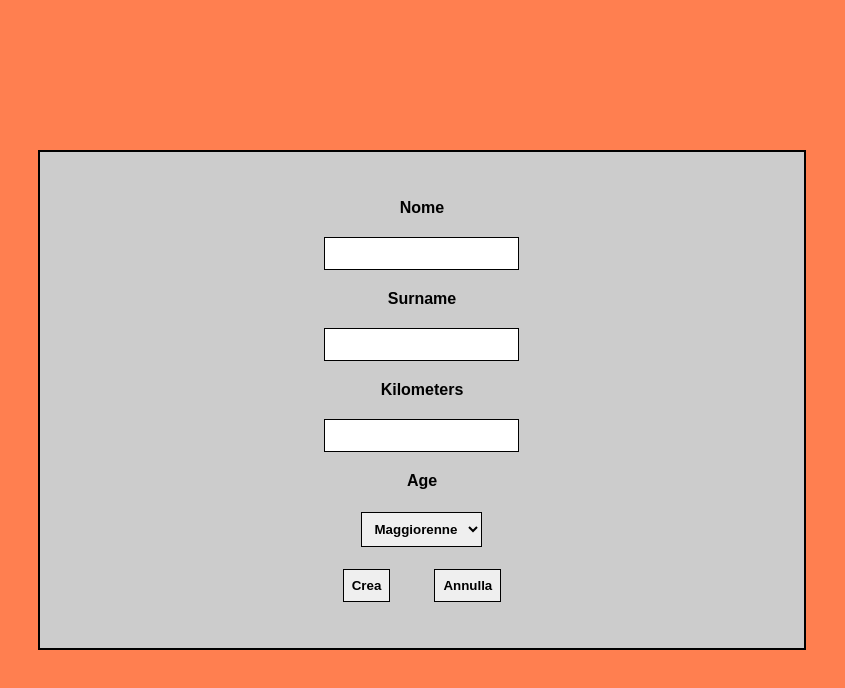
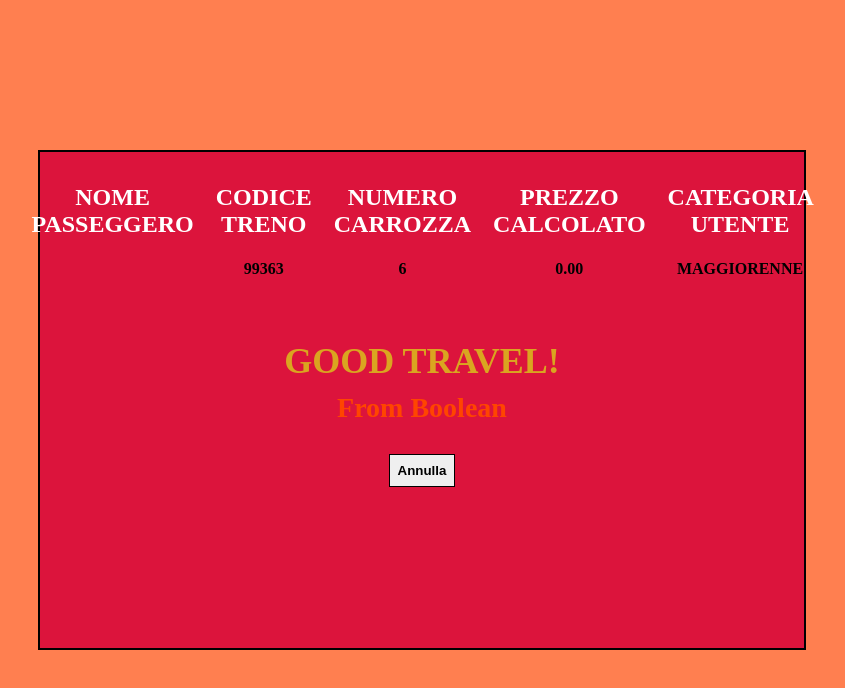
Before and after one commit to KobeGit24/js-biglietto-treno-form, a plain HTML site: page index.html in a window 1280 px wide. Both pictures are taken after a click on the button "Crea". Shown: the whole page, without its empty margins (218-1063 px from the left). Drawn offline with Linux system fonts and the light colour scheme.

Commit message:
ex complete!

```diff
--- a/css/style.css
+++ b/css/style.css
@@ -13,6 +13,7 @@
 }
 
 .login {
+    position: relative;
     width: 60%;
     height: 500px;
     border: 2px solid #000000;
@@ -57,3 +58,75 @@ select {
     font-family: Arial;
     border: 1px solid #000000;
 }
+
+.button {
+    text-align: center;
+}
+
+#myticket {
+    position: absolute;
+    height: 100%;
+    width: 100%;
+    background-color: crimson;
+}
+
+.hidden {
+    display: none;
+    transition: all 0.5s;
+}
+
+.show {
+    display: block;
+    transition: all 0.5s;
+}
+
+.ticket {
+    margin-top: 20px;;
+    display: flex;
+    justify-content: center;
+}
+
+tr th {
+    padding: 10px;
+    color: #ffffff;
+    font-weight: bold;
+    font-size: 24px;
+    text-transform: uppercase;
+}
+
+tr th {
+    padding: 10px;
+    color: #ffffff;
+    font-weight: bold;
+    font-size: 24px;
+    text-transform: uppercase;
+}
+
+tr td {
+    text-align: center;
+    padding: 10px;
+    color: #000000;
+    font-weight: bold;
+    font-size: 16px;
+    text-transform: uppercase;
+}
+
+#myticket .travel {
+    margin-top: 50px;
+    text-align: center;
+}
+
+#myticket .travel h2 {
+    font-size: 36px;
+    font-weight: bold;
+    text-transform: uppercase;
+    color: goldenrod;
+}
+
+#myticket .travel p {
+    margin: 10px;
+    font-size: 28px;
+    font-weight: bold;
+    text-transform: capitalize;
+    color: orangered;
+}
--- a/index.html
+++ b/index.html
@@ -28,11 +28,41 @@
                    <button id="btn">
                        Crea
                    </button>
-                   <button id="second-btn">
-                    Annulla
+               </div>
+            </div>
+            <div id="myticket" class="hidden">
+                <div class="ticket">
+                    <table>
+                        <thead>
+                            <tr>
+                                <th>nome passeggero</th>
+                                <th>codice treno</th>
+                                <th>numero carrozza</th>
+                                <th>prezzo calcolato</th>
+                                <th>categoria utente</th>
+                            </tr>
+                        </thead>
+                        <tbody>
+                            <tr>
+                                <td id="user"></td>
+                                <td id="train"></td>
+                                <td id="carriage"></td>
+                                <td id="price"></td>
+                                <td id="category"></td>
+                            </tr>
+                        </tbody>
+                    </table>
+                </div>
+                <div class="travel">
+                    <h2>good travel!</h2>
+                    <p>from Boolean</p>
+                </div>
+                <div class="button">
+                    <button id="second-btn">
+                        Annulla
                     </button>
-               </div>
-           </div>
+                </div>
+            </div>
         </div>
     </div>
 
--- a/js/script.js
+++ b/js/script.js
@@ -1,6 +1,6 @@
 
 var btn = document.getElementById('btn');
-var second-btn = document.getElementById('second-btn');
+var secondBtn = document.getElementById('second-btn');
 
 btn.addEventListener('click', function () {
 
@@ -28,9 +28,19 @@ btn.addEventListener('click', function () {
 
     var train = Math.floor(Math.random()*(maxTrain - minTrain + 1)) + minTrain;
     var carriage = Math.floor(Math.random()*(maxCarriage - minCarriage + 1)) + minCarriage;
-    console.log(price);
 
-    // console.log(name, surname, km, over, maggiorenne, minorenne);
+    document.getElementById("user").innerHTML = name + " " + surname;
+    document.getElementById("train").innerHTML = train;
+    document.getElementById("carriage").innerHTML = carriage;
+    document.getElementById("price").innerHTML = price;
+    document.getElementById("category").innerHTML = age;
+
+    // console.log(name + " " + surname + " " + train + " " + carriage + " " + price + " " + age + " ");
+
+
+    document.getElementById("myticket").className = 'show';
 });
 
-second-btn .addEventListener('click', function () {})
+secondBtn .addEventListener('click', function () {
+    document.getElementById("myticket").className = 'hidden';
+});
```
Also changed, not shown: esercizioLive/exlive.js (added, +35 -0 lines), esercizioLive/indexlive.html (added, +25 -0 lines), esercizioLive/stylelive.css (added, +12 -0 lines).
